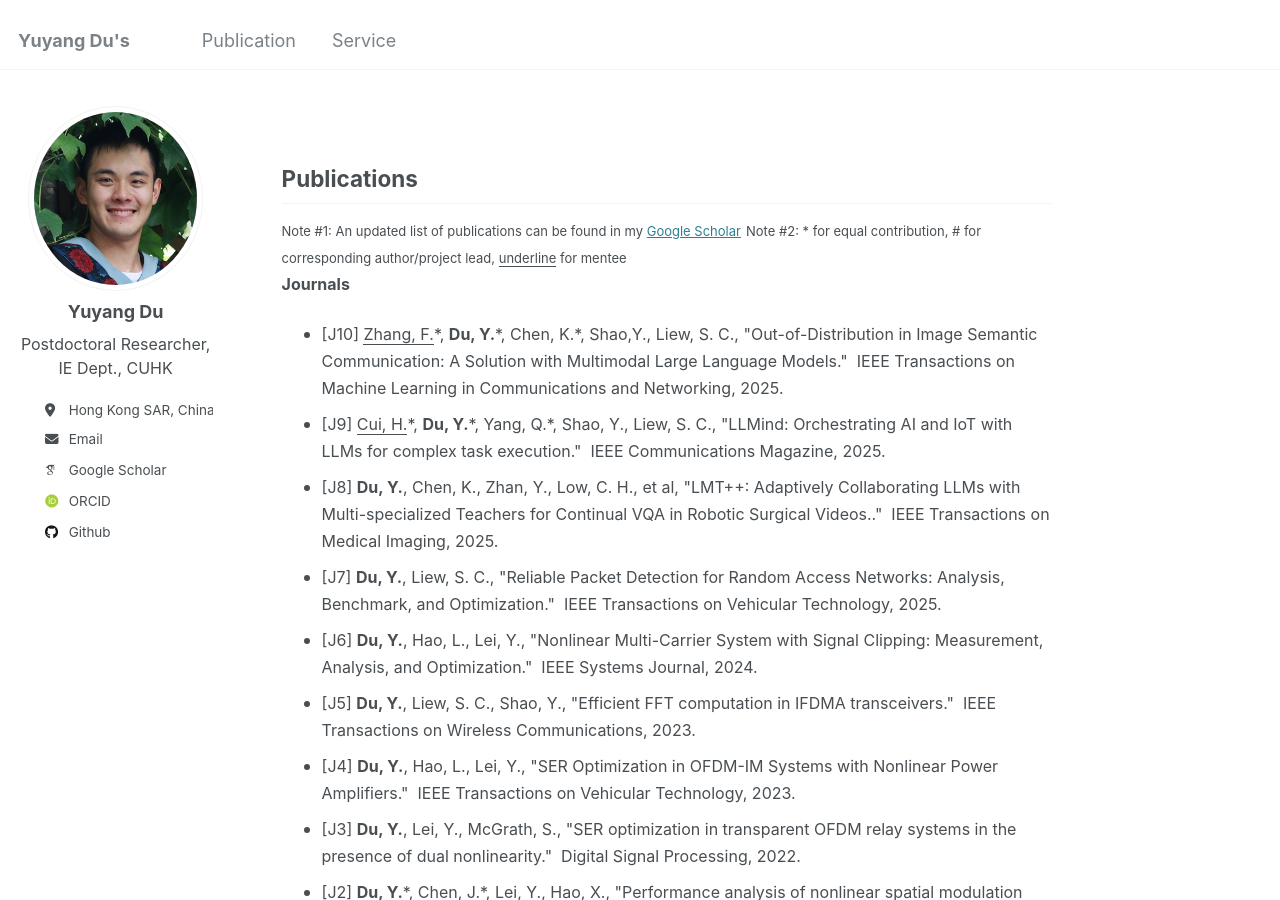
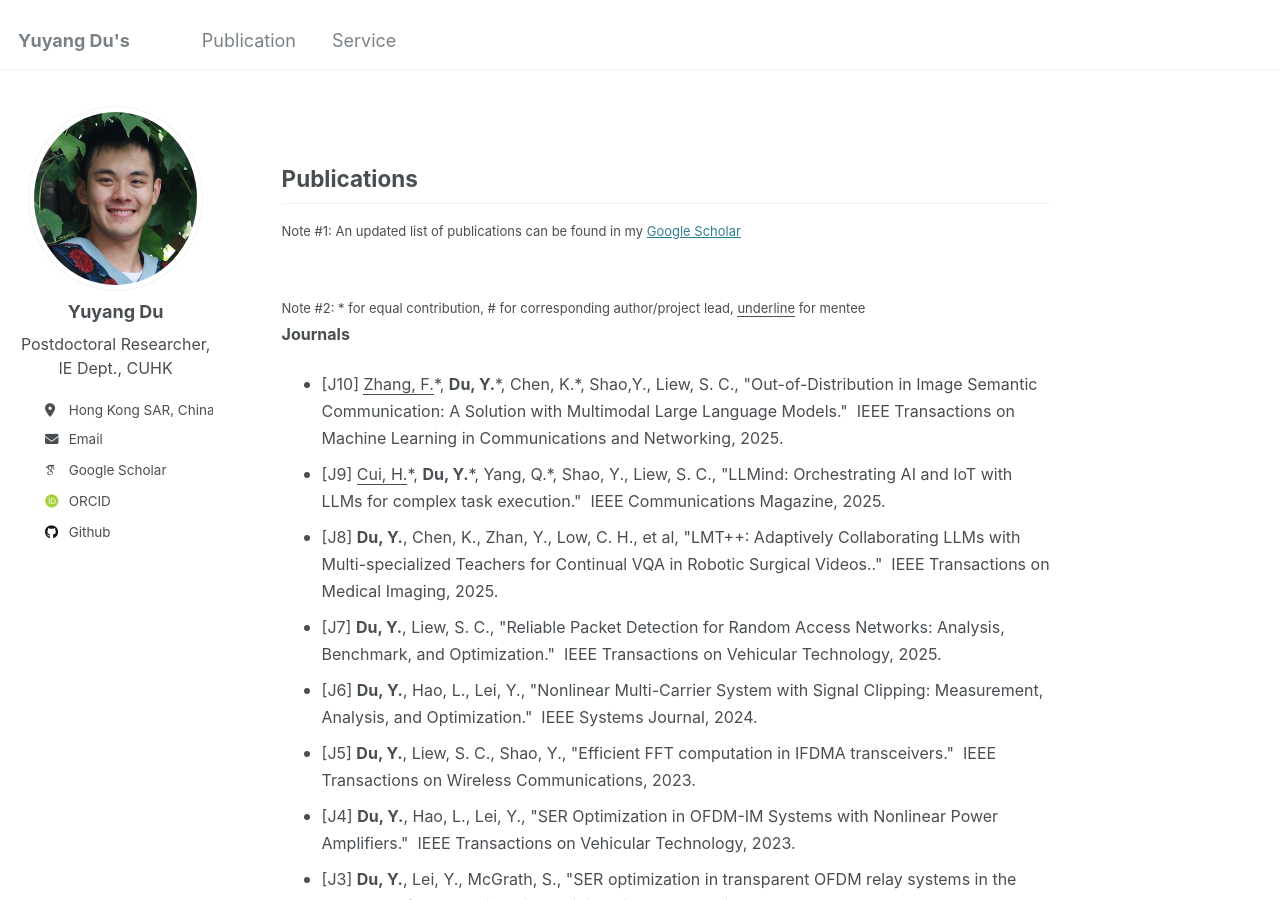
Before and after one commit to yuyangdu01/yuyangdu01.github.io, a Jekyll site: the page built from _pages/markdown.md, in a window 1280 px wide and 900 px high. Built offline with Jekyll 4.4.1, drawn with Linux system fonts in a browser that asks for light colours; some web fonts are replaced.

Commit message:
Update markdown.md

```diff
--- a/_pages/markdown.md
+++ b/_pages/markdown.md
@@ -9,7 +9,7 @@ redirect_from:
 
 Publications <font size=3></font>
 ------
-<font size=2>Note #1: An updated list of publications can be found in my <a href="https://scholar.google.com/citations?user=DLDht70AAAAJ">Google Scholar</a></font>
+<font size=2>Note #1: An updated list of publications can be found in my <a href="https://scholar.google.com/citations?user=DLDht70AAAAJ">Google Scholar</a></font><br>
 <font size=2>Note #2: * for equal contribution, # for corresponding author/project lead, <u>underline</u> for mentee</font>
 **<font size=3>Journals</font>** <br>
 * <font size=3>[J10] <u>Zhang, F.</u>*, <b>Du, Y.</b>*, Chen, K.*, Shao,Y., Liew, S. C., "Out-of-Distribution in Image Semantic Communication: A Solution with Multimodal Large Language Models." &nbsp;IEEE Transactions on Machine Learning in Communications and Networking, 2025.</font>
```
